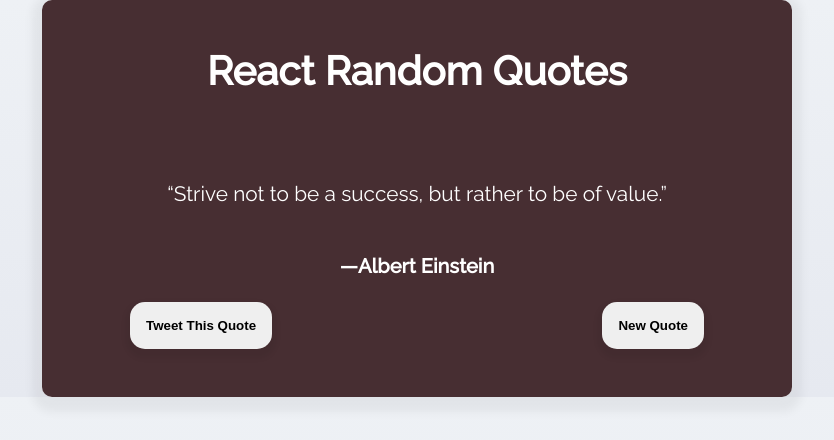
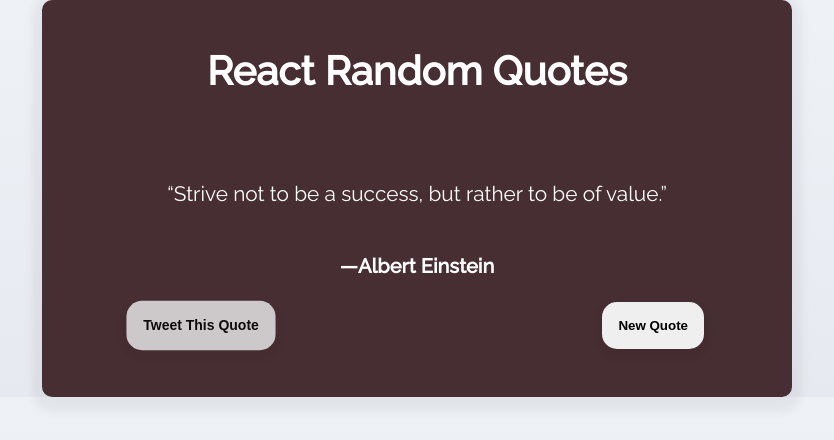
Before and after one commit to tlgadrkn/react-quote-app, a React (Create React App) app in the folder src/: page / in a window 1280 px wide. In both pictures the pointer is over the button "Tweet This Quote". Shown: the top 440 px of the page, without its empty margins (223-1057 px from the left). Built offline with nearby package versions, Linux system fonts and the light colour scheme; the HTML template or start-up script is replaced by a standard one.

Commit message:
Added animations to buttons

```diff
--- a/src/src/components/Button/button.css
+++ b/src/src/components/Button/button.css
@@ -15,3 +15,10 @@
     font-weight: 600;
 
     }
+
+    .btn-group button:hover {
+        transform: scale(1.05);
+        transition: transform ease-in-out 0.5s;
+        opacity: 0.8;
+
+    }
```
